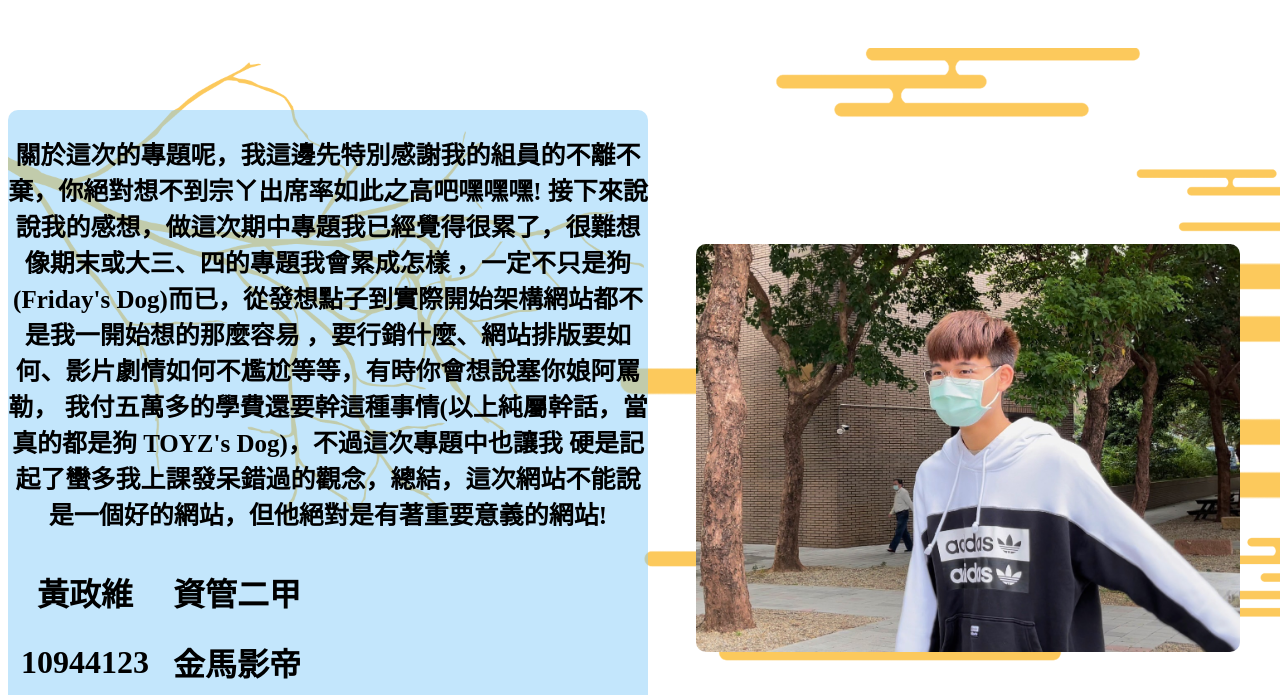
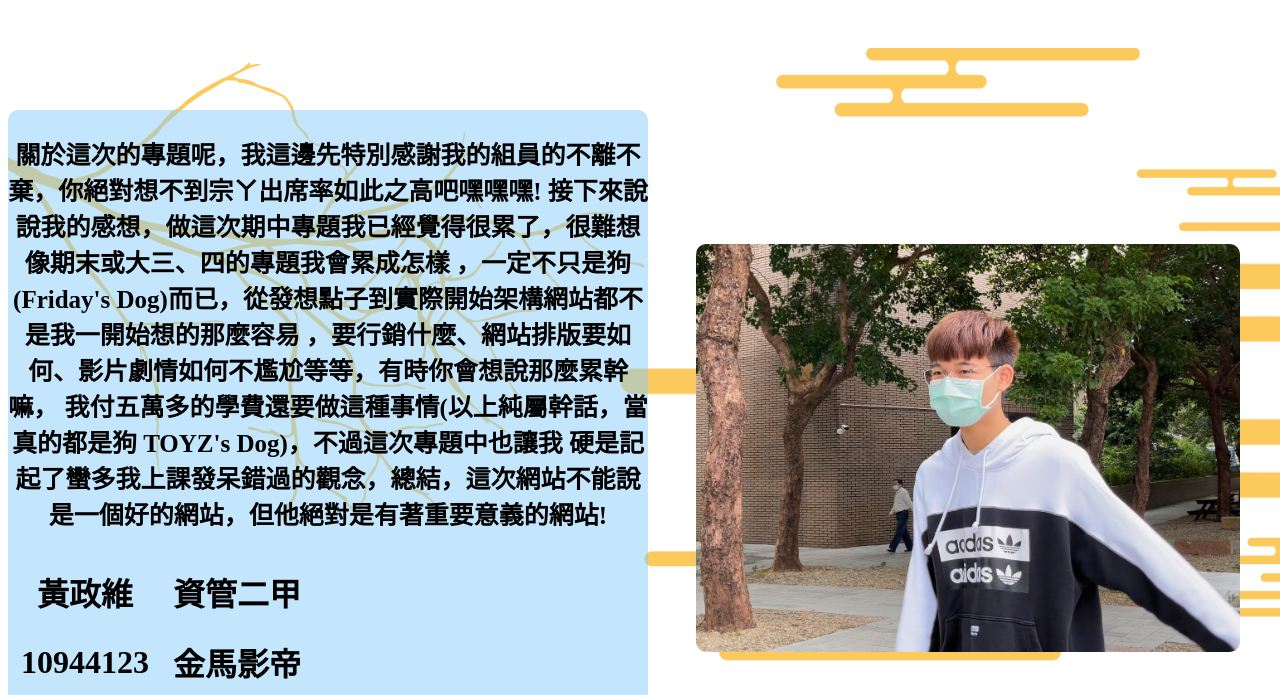
Before and after one commit to yongzong88/first-project, a plain HTML site: page pages/組員.html in a window 1280 px wide. Shown: the part 1560-2255 px from the top of the page. Drawn offline with Linux system fonts and the light colour scheme.

Commit message:
Add files via upload

```diff
--- a/pages/組員.html
+++ b/pages/組員.html
@@ -103,8 +103,8 @@
                 <p>關於這次的專題呢，我這邊先特別感謝我的組員的不離不棄，你絕對想不到宗ㄚ出席率如此之高吧嘿嘿嘿!
                     接下來說說我的感想，做這次期中專題我已經覺得很累了，很難想像期末或大三、四的專題我會累成怎樣
                     ，一定不只是狗(Friday's Dog)而已，從發想點子到實際開始架構網站都不是我一開始想的那麼容易
-                    ，要行銷什麼、網站排版要如何、影片劇情如何不尷尬等等，有時你會想說塞你娘阿罵勒，
-                    我付五萬多的學費還要幹這種事情(以上純屬幹話，當真的都是狗 TOYZ's Dog)，不過這次專題中也讓我
+                    ，要行銷什麼、網站排版要如何、影片劇情如何不尷尬等等，有時你會想說那麼累幹嘛，
+                    我付五萬多的學費還要做這種事情(以上純屬幹話，當真的都是狗 TOYZ's Dog)，不過這次專題中也讓我
                     硬是記起了蠻多我上課發呆錯過的觀念，總結，這次網站不能說是一個好的網站，但他絕對是有著重要意義的網站!</p>
                 <table>
                     <tr>
```
